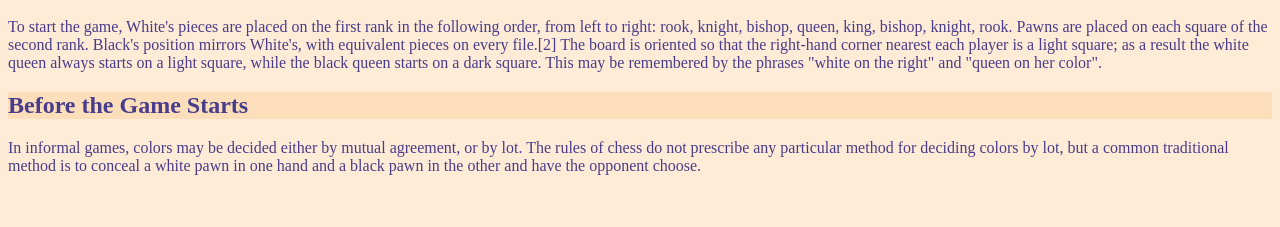
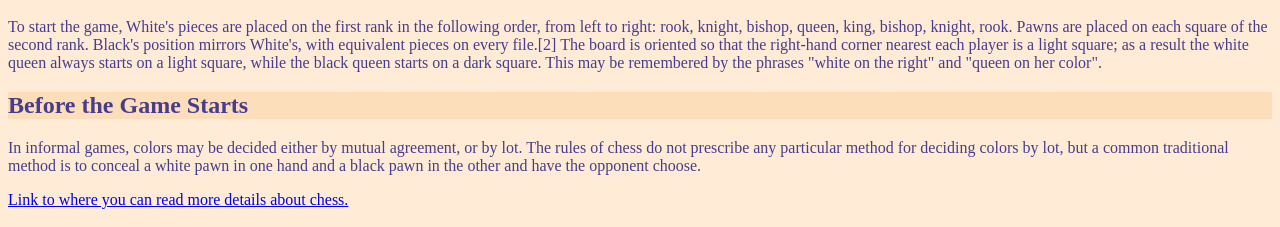
Before and after one commit to nezzhh/RPS_moja_spletna_stran, a plain HTML site: page index.html in a window 1280 px wide. Shown: the part 573-800 px from the top of the page. Drawn offline with Linux system fonts and the light colour scheme.

Commit message:
wiki link

```diff
--- a/index.html
+++ b/index.html
@@ -21,5 +21,7 @@
 
     <h2>Before the Game Starts</h2>
     <p>In informal games, colors may be decided either by mutual agreement, or by lot. The rules of chess do not prescribe any particular method for deciding colors by lot, but a common traditional method is to conceal a white pawn in one hand and a black pawn in the other and have the opponent choose.</p>
+
+    <a href="https://en.wikipedia.org/wiki/Chess#Origins">Link to where you can read more details about chess.</a>
 </body>
 </html>
```
